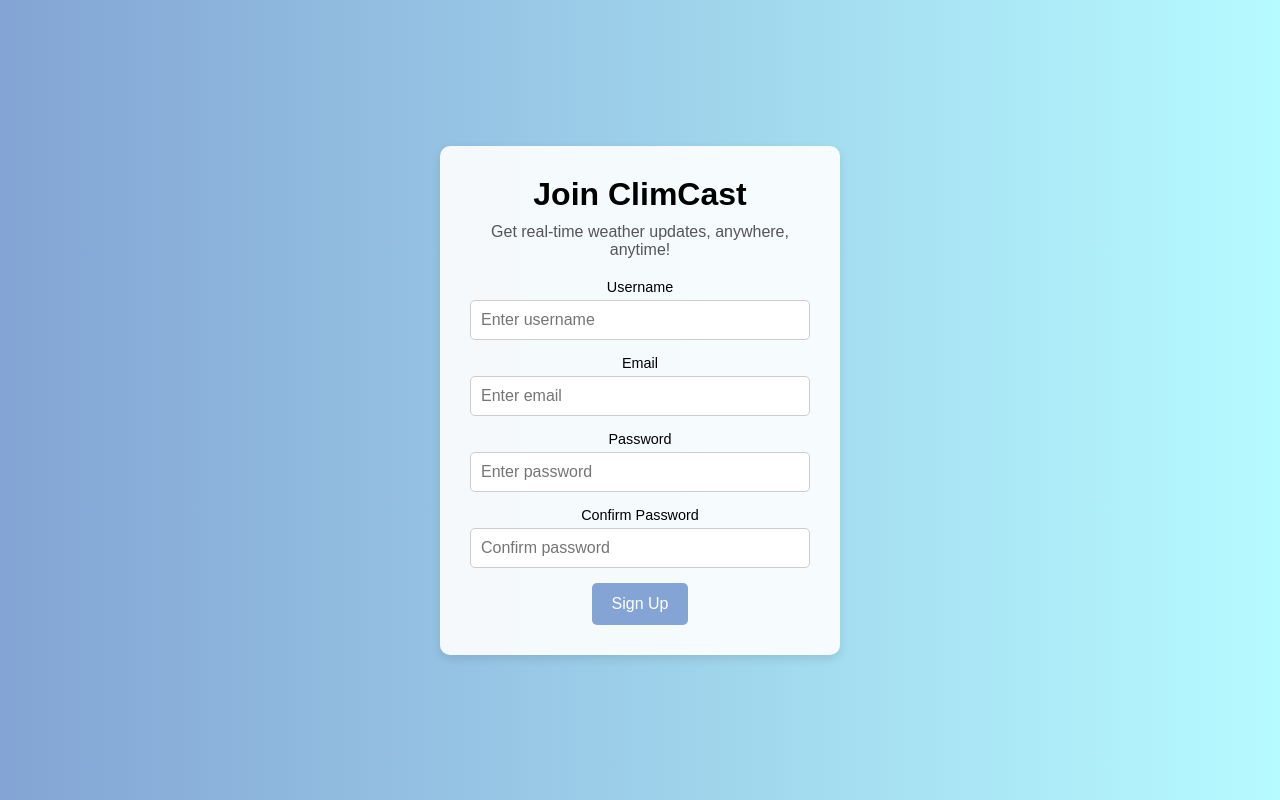
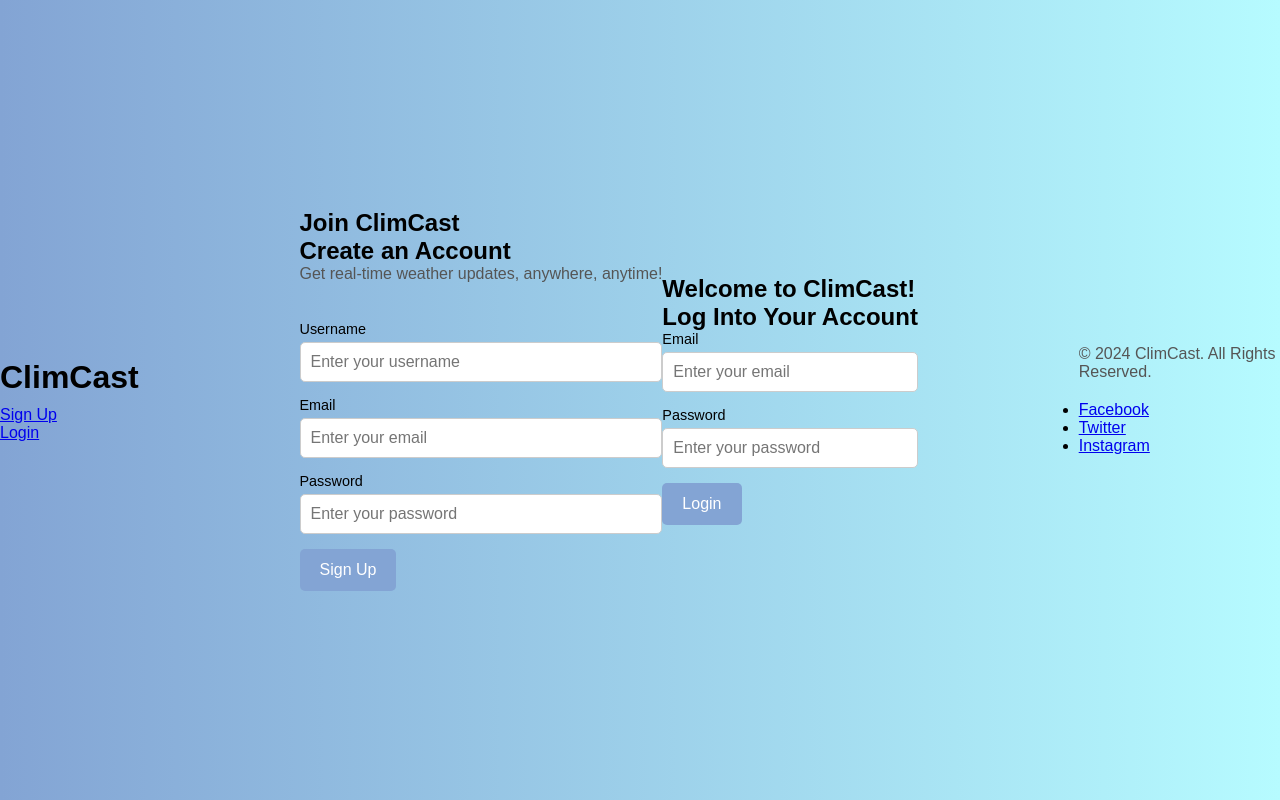
Before and after one commit to Temitech1/EcoRise_Mart, a plain HTML site: page index.html in a window 1280 px wide. Drawn offline with Linux system fonts and the light colour scheme.

Commit message:
updated index file

```diff
--- a/index.html
+++ b/index.html
@@ -3,36 +3,77 @@
 <head>
     <meta charset="UTF-8">
     <meta name="viewport" content="width=device-width, initial-scale=1.0">
-    <title>Weather App - Sign Up</title>
+    <title>Weather App</title>
     <link rel="stylesheet" href="styles.css">
 </head>
 <body>
+    <!-- Header Section -->
+    <header>
+        <div class="logo">
+            <h1>ClimCast</h1>
+        </div>
+        <nav>
+            <ul>
+                <li><a href="#signup" id="showSignUp">Sign Up</a></li>
+                <li><a href="#login" id="showLogin">Login</a></li>
+            </ul>
+        </nav>
+    </header>
+
+    <!-- Main Content with Sign-Up and Login forms -->
     <div class="container">
-        <div class="form-container">
-            <h1>Join ClimCast</h1>
+        <!-- Sign-Up Form -->
+        <div id="signupForm" class="form-box">
+            <h2>Join ClimCast</h2>
+            <h2>Create an Account</h2>
             <p>Get real-time weather updates, anywhere, anytime!</p>
-            <form id="signupForm" onsubmit="return validateForm()">
+            <br>
+            <form>
                 <div class="input-group">
-                    <label for="username">Username</label>
-                    <input type="text" id="username" name="username" placeholder="Enter username">
+                    <label for="signupUsername">Username</label>
+                    <input type="text" id="signupUsername" name="signupUsername" placeholder="Enter your username">
                 </div>
                 <div class="input-group">
-                    <label for="email">Email</label>
-                    <input type="email" id="email" name="email" placeholder="Enter email">
+                    <label for="signupEmail">Email</label>
+                    <input type="email" id="signupEmail" name="signupEmail" placeholder="Enter your email">
                 </div>
                 <div class="input-group">
-                    <label for="password">Password</label>
-                    <input type="password" id="password" name="password" placeholder="Enter password">
-                </div>
-                <div class="input-group">
-                    <label for="confirmPassword">Confirm Password</label>
-                    <input type="password" id="confirmPassword" name="confirmPassword" placeholder="Confirm password">
+                    <label for="signupPassword">Password</label>
+                    <input type="password" id="signupPassword" name="signupPassword" placeholder="Enter your password">
                 </div>
                 <button type="submit" class="submit-btn">Sign Up</button>
             </form>
         </div>
+
+        <!-- Login Form -->
+        <div id="loginForm" class="form-box hidden">
+            <h2>Welcome to ClimCast!</h2>
+            <h2>Log Into Your Account</h2>
+            <form>
+                <div class="input-group">
+                    <label for="loginEmail">Email</label>
+                    <input type="email" id="loginEmail" name="loginEmail" placeholder="Enter your email">
+                </div>
+                <div class="input-group">
+                    <label for="loginPassword">Password</label>
+                    <input type="password" id="loginPassword" name="loginPassword" placeholder="Enter your password">
+                </div>
+                <button type="submit" class="submit-btn">Login</button>
+            </form>
+        </div>
     </div>
 
-    <script src="script.js"></script>
+    <!-- Footer Section -->
+    <footer>
+        <div class="footer-content">
+            <p>&copy; 2024 ClimCast. All Rights Reserved.</p>
+            <ul class="socials">
+                <li><a href="#">Facebook</a></li>
+                <li><a href="#">Twitter</a></li>
+                <li><a href="#">Instagram</a></li>
+            </ul>
+        </div>
+    </footer>
+<script src="script.js"></script>
 </body>
 </html>
```
Also changed, not shown: 2 other files.
